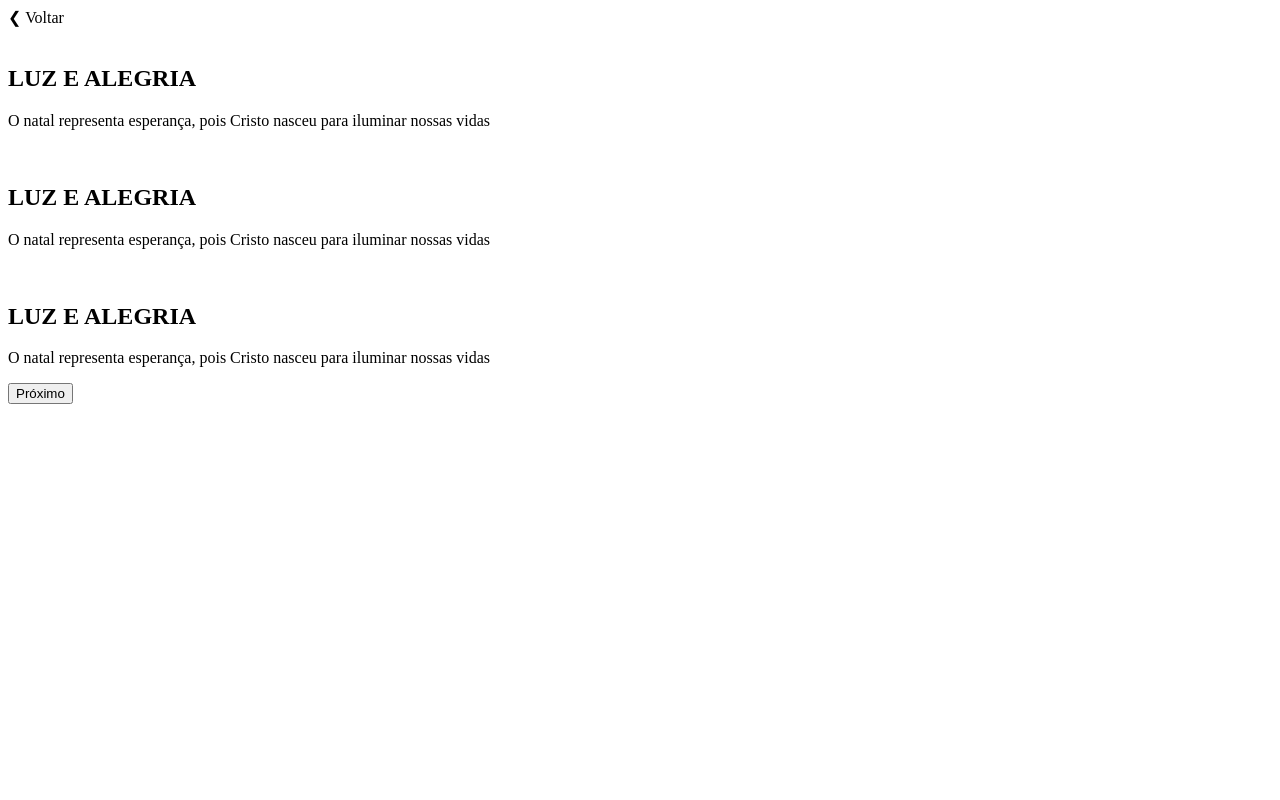
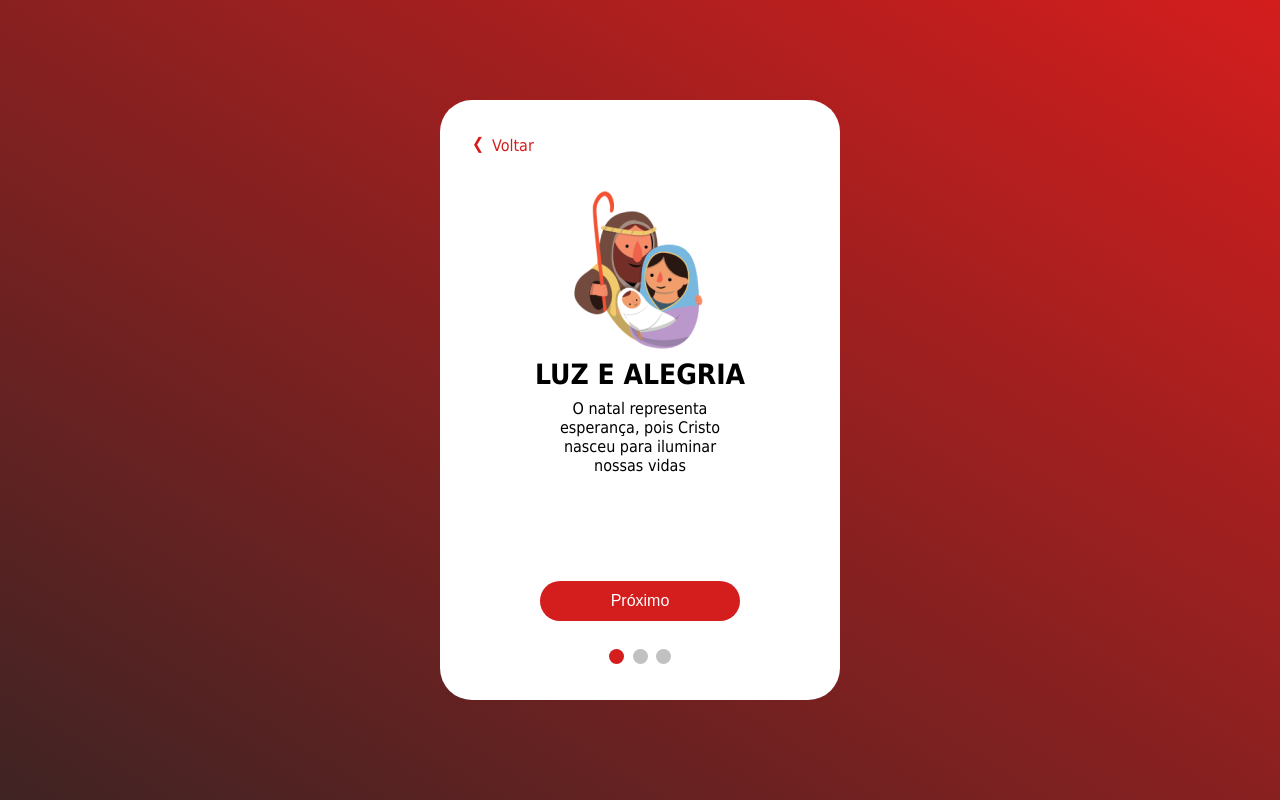
Before and after one commit to LuizaQueiroz1/Estudos, a plain HTML site: page auto-didata/programacao/algoritmos/projetos/projeto-html-css-j/index.html in a window 1280 px wide. Drawn offline with Linux system fonts and the light colour scheme.

Commit message:
finish project html-css-js

```diff
--- a/auto-didata/programacao/algoritmos/projetos/projeto-html-css-j/handle.js
+++ b/auto-didata/programacao/algoritmos/projetos/projeto-html-css-j/handle.js
@@ -0,0 +1,31 @@
+let index = 1;
+showSlides(index);
+
+function addSlides(n){
+    showSlides(index += n)
+}
+
+function currentSlides(n) {
+    showSlides(index = n)
+}
+
+function showSlides(n){
+    let slides = document.getElementsByClassName("slides")
+    let dots = document.getElementsByClassName("dot")
+
+    if(n > slides.length){
+        index = 1
+    }
+
+    if(n < 1){
+        index = slides.length
+    }
+
+    for(let i = 0; i < slides.length; i++){
+        slides[i].style.display = "none";
+        dots[i].className = dots[i].className.replace(" active", "")
+    }
+
+    slides[index-1].style.display = "flex";
+    dots[index-1].className += " active";
+}
--- a/auto-didata/programacao/algoritmos/projetos/projeto-html-css-j/index.html
+++ b/auto-didata/programacao/algoritmos/projetos/projeto-html-css-j/index.html
@@ -9,12 +9,13 @@
 <body>
     <div class="container">
 
-            <a href="" class="prev" onclick="addSlides(-1)"></a>
+            <a  class="prev" href="#" onclick="addSlides(-1)">
             <span>&#10094;</span>
             <span class="prev-text">Voltar</span>
+        </a>
         <div>
             <div class="slides fade">
-                <img src="" alt="">
+                <img src="assets/slide1.png" alt="">
                 <h2 class="title">LUZ E ALEGRIA</h2>
                 <p class="content">O natal representa esperança, pois Cristo nasceu para iluminar nossas vidas</p>
             </div>
@@ -22,7 +23,7 @@
 
         <div>
             <div class="slides fade">
-                <img src="" alt="">
+                <img src="assets/slide2.png" alt="">
                 <h2 class="title">LUZ E ALEGRIA</h2>
                 <p class="content">O natal representa esperança, pois Cristo nasceu para iluminar nossas vidas</p>
             </div>
@@ -30,7 +31,7 @@
 
         <div>
             <div class="slides fade">
-                <img src="" alt="">
+                <img src="assets/slide3.png" alt="">
                 <h2 class="title">LUZ E ALEGRIA</h2>
                 <p class="content">O natal representa esperança, pois Cristo nasceu para iluminar nossas vidas</p>
             </div>
--- a/auto-didata/programacao/algoritmos/projetos/projeto-html-css-j/style.css
+++ b/auto-didata/programacao/algoritmos/projetos/projeto-html-css-j/style.css
@@ -0,0 +1,118 @@
+* {
+    box-sizing: border-box;
+    margin: 0;
+    padding: 0;
+}
+
+body {
+    width: 100%;
+    height: 100vh;
+    display: flex;
+    align-items: center;
+    justify-content: center;
+    font-family: Tahoma, sans-serif;
+    background-image: linear-gradient(to bottom left, #D41D1D, #3F2323);
+}
+
+.slides {
+    gap: 8px;
+    flex-direction: column;
+    justify-content: center;
+    align-items: center;
+}
+
+.container {
+    display: flex;
+    flex-direction: column;
+    justify-content: space-between;
+    align-items: center;
+    background-color: #fff;
+    width: 400px;
+    height: 600px;
+    padding: 32px;
+    border-radius: 32px;
+}
+
+.prev {
+    display: flex;
+    align-items: center;
+    gap: 8px;
+    width: 100%;
+    color: #D41D1D;
+    text-decoration: none;
+}
+
+.prev-text {
+    margin-top: 4px;
+}
+
+.title {
+    font-size: 28px;
+    width: 100%;
+    font-weight: bold;
+    text-align: center;
+}
+
+.content {
+    width: 200px;
+    text-align: center;
+}
+
+img {
+    width: auto;
+    height: 160px;
+}
+
+.footer {
+    display: flex;
+    flex-direction: column;
+    gap: 28px;
+}
+
+
+.button {
+    background-color: #D41D1D;
+    color: #fff;
+    width: 200px;
+    height: 40px;
+    font-size: 16px;
+    border: none;
+    cursor: pointer;
+    border-radius: 999px
+}
+
+.dot-box {
+    text-align: center;
+}
+
+.dot {
+    display: inline-block;
+    width: 15px;
+    height: 15px;
+    margin: 0 2px;
+    background-color: #c1c1c1;
+    border-radius: 50%;
+    cursor: pointer;
+    transition: background-color .6s ease;
+}
+
+
+.active,
+.dot:hover {
+    background-color: #D41D1D;
+}
+
+.fade {
+    animation-name: fade;
+    animation-duration: 1.5s;
+}
+
+@keyframes fade {
+    from {
+        opacity: .2
+    }
+
+    to {
+        opacity: 1
+    }
+}
```
Also changed, not shown: auto-didata/programacao/JS-HTML-CSS/dom-mdn-web-docs.md (+9 -9 lines), auto-didata/programacao/JS-HTML-CSS/execicios-eventos-js.html (+1 -1 lines), auto-didata/programacao/JS-HTML-CSS/js-dom-api.md (+11 -3 lines), auto-didata/programacao/algoritmos/projetos/projeto-html-css-j/assets/slide1.png (added), auto-didata/programacao/algoritmos/projetos/projeto-html-css-j/assets/slide2.png (added), auto-didata/programacao/algoritmos/projetos/projeto-html-css-j/assets/slide3.png (added).
